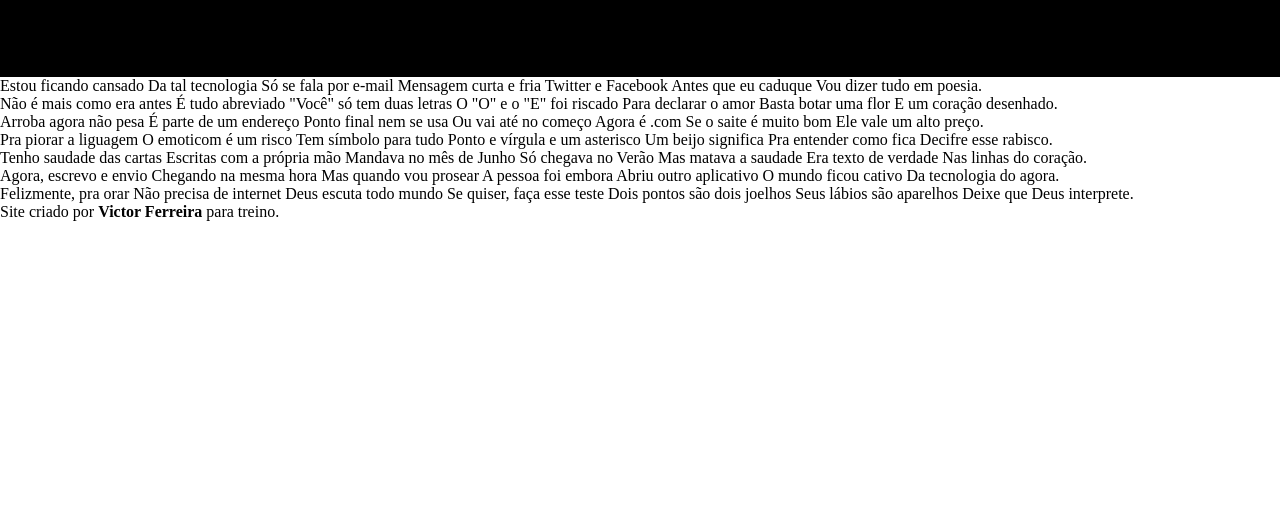
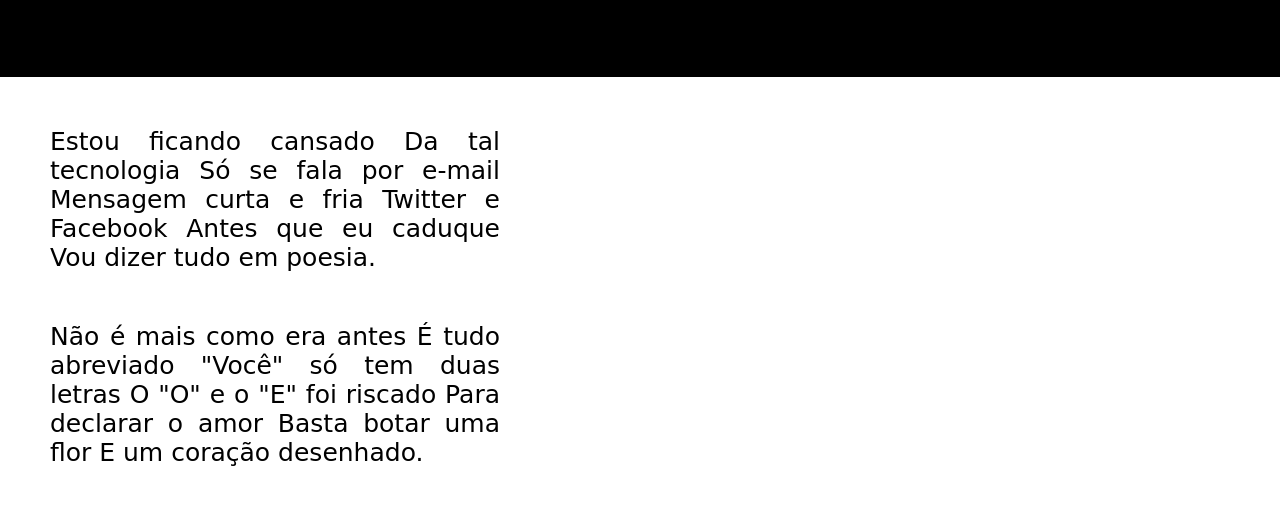
Before and after one commit to FerreiraVictorS/modulo3, a plain HTML site: page exercicios/ex002-cordel-moderno/index.html in a window 1280 px wide. Shown: the part 273-787 px from the top of the page. Drawn offline with Linux system fonts and the light colour scheme.

Commit message:
update10.12.2025

```diff
--- a/exercicios/ex002-cordel-moderno/index.html
+++ b/exercicios/ex002-cordel-moderno/index.html
@@ -13,7 +13,7 @@
         <p>Por <a href="https://www.recantodasletras.com.br/poesias/3186743" target="_blank"><strong>Milton Duarte</strong></a></p>
     </header>
     <main>
-        <section>
+        <section class="p1">
             <p>
                 Estou ficando cansado
                 Da tal tecnologia
@@ -24,7 +24,7 @@
                 Vou dizer tudo em poesia.
             </p>
         </section>
-        <section>
+        <section class="p2">
             <p>
                 Não é mais como era antes
                 É tudo abreviado
@@ -35,7 +35,7 @@
                 E um coração desenhado.
             </p>
         </section>
-        <section>
+        <section class="p3">
             <p>
                 Arroba agora não pesa
                 É parte de um endereço
@@ -55,7 +55,7 @@
                 Decifre esse rabisco.
             </p>
         </section>
-        <section>
+        <section class="p4">
             <p>
                 Tenho saudade das cartas
                 Escritas com a própria mão
@@ -66,7 +66,7 @@
                 Nas linhas do coração.
             </p>
         </section>
-        <section>
+        <section class="p5">
             <p>
                 Agora, escrevo e envio
                 Chegando na mesma hora
--- a/exercicios/ex002-cordel-moderno/style.css
+++ b/exercicios/ex002-cordel-moderno/style.css
@@ -22,8 +22,8 @@
 
 :root{
     --fonte1: 'Arial', sans-serif;
-    --fonte2: 'Passion One', sans-serif;
-    --fonte3: 'Sriracha', sans-serif;
+    --fonte2: 'Passion One', cursive;
+    --fonte3: 'Sriracha', cursive;
 }
 
 header{
@@ -52,3 +52,12 @@ header a{
 header a:hover{
     text-decoration: underline;
 }
+
+main p{
+    font-family: var(--fonte3);
+    width: 450px;
+    font-size: 25px;
+    text-align: justify;
+    margin-left: 50px;
+    margin-top: 50px;
+}
```
